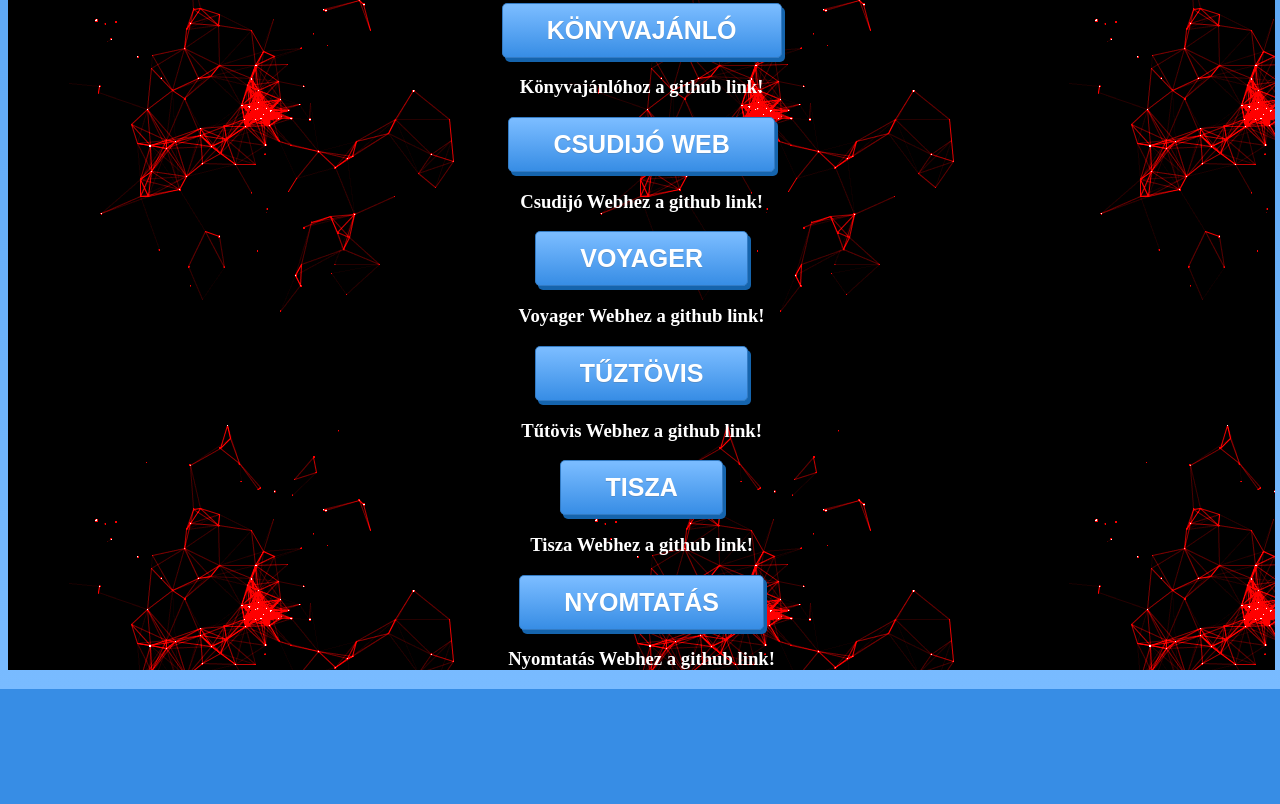
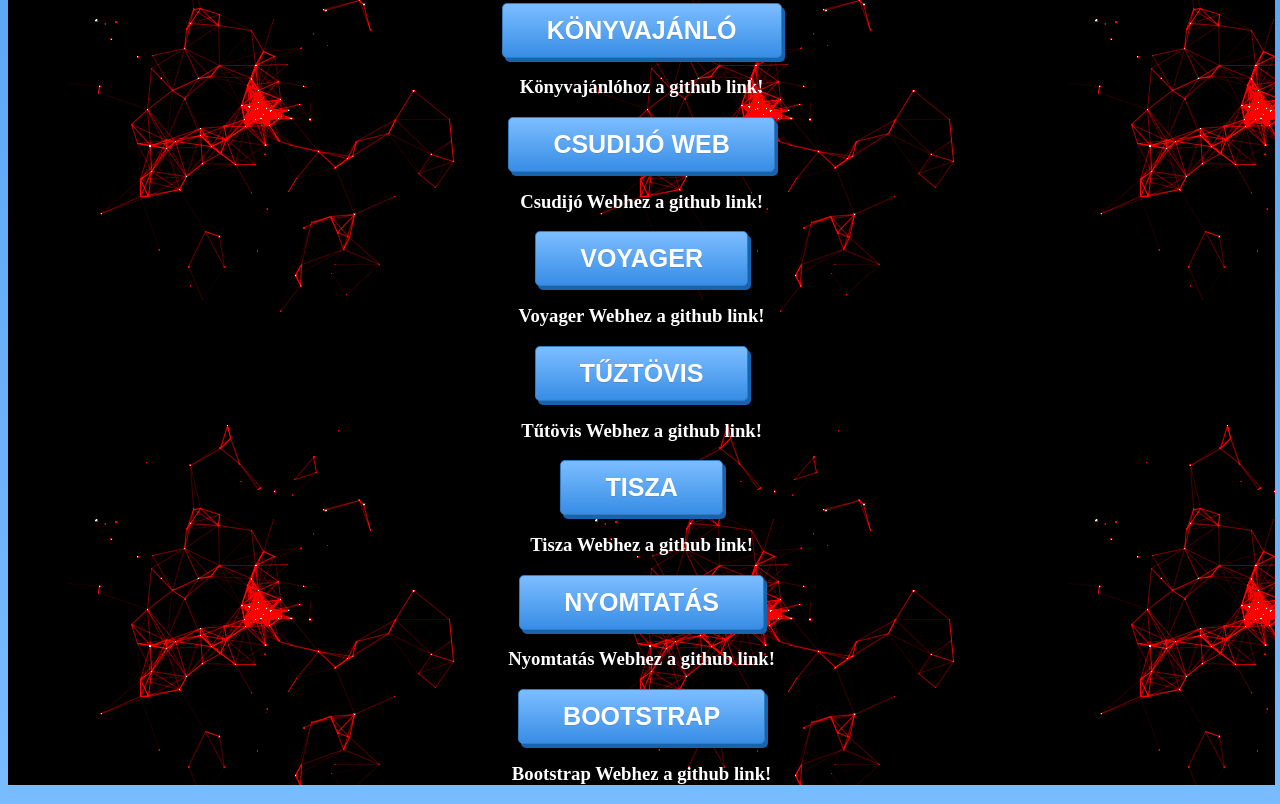
Before and after one commit to vagnerdavid/OSSZES_MUNKA, a plain HTML site: page index.html in a window 1280 px wide. Shown: the part 1141-1945 px from the top of the page. Before the commit the page ends 1830 px from the top, so only its background shows below. Drawn offline with Linux system fonts and the light colour scheme.

Commit message:
Update index.html

```diff
--- a/index.html
+++ b/index.html
@@ -77,10 +77,15 @@
     <h3>Tisza Webhez a github link!</h3>
 </div>
 
-      <div class="container">
+  <div class="container">
     <button class="myButton" onclick="window.open('https://vagnerdavid.github.io/NYOMTATAS/','_blank')"> NYOMTATÁS</button>
     <h3>Nyomtatás Webhez a github link!</h3>
 </div>
 
+  <div class="container">
+    <button class="myButton" onclick="window.open('https://vagnerdavid.github.io/BOOTSTRAP/','_blank')"> BOOTSTRAP</button>
+    <h3>Bootstrap Webhez a github link!</h3>
+</div>
+
 </body>
 </html>
```
